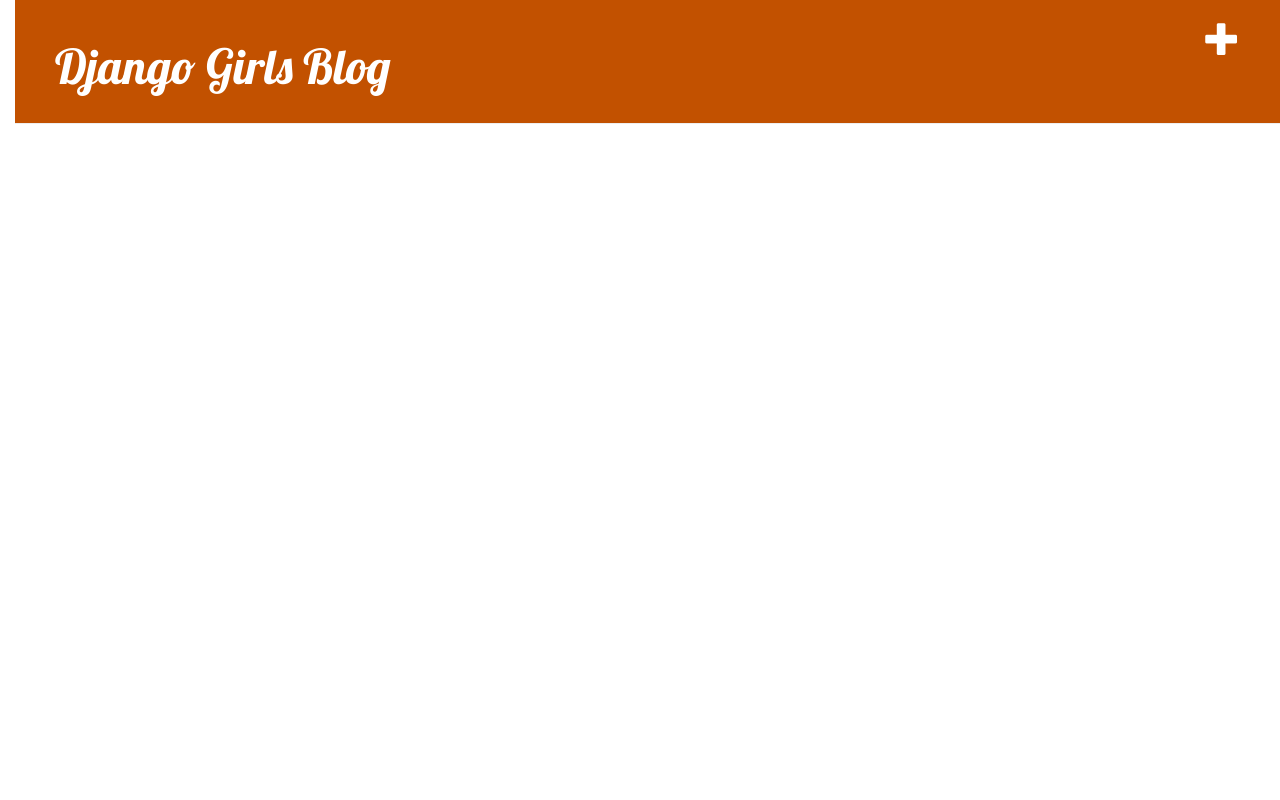
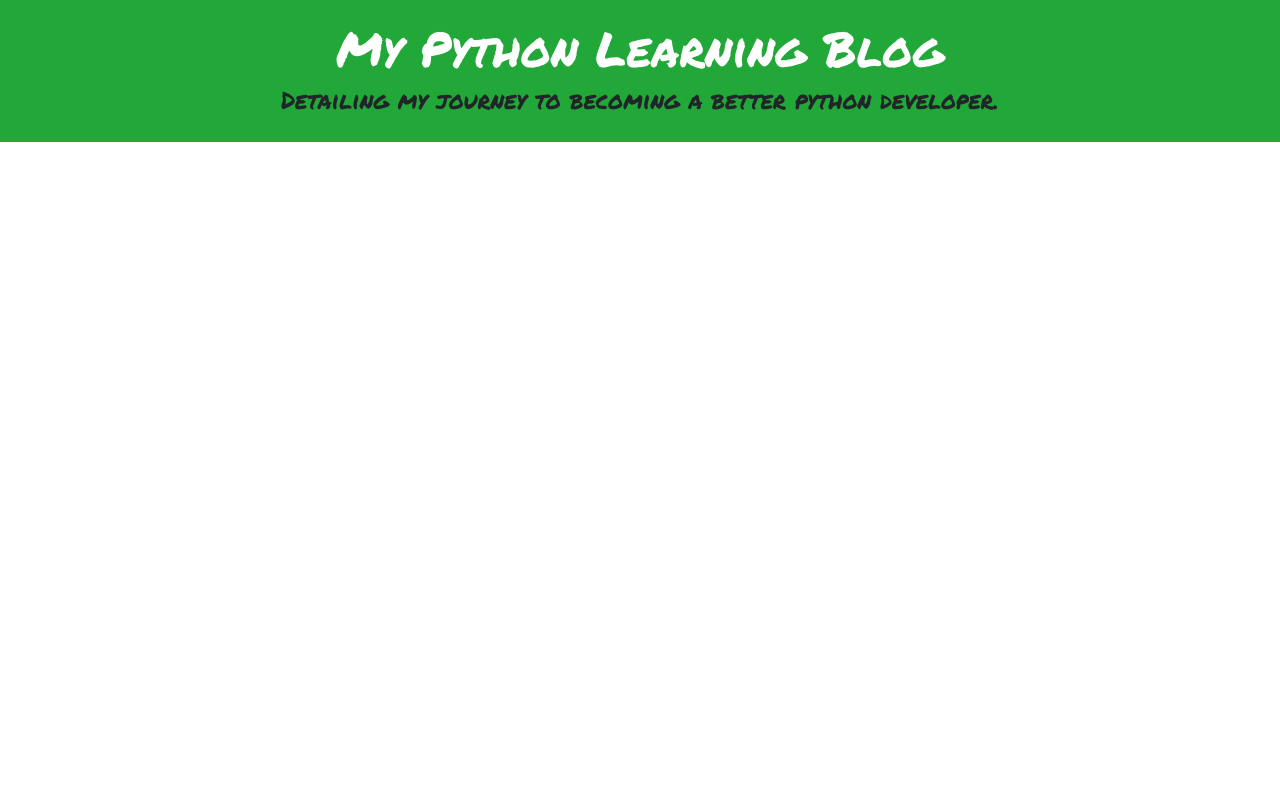
Before and after one commit to ojenksdev/my-first-blog, a Django app: page / in a window 1280 px wide. Run offline with Django 3.2, Linux system fonts and the light colour scheme; the visitor is signed in with stand-in values (Sample User, id 1); data that the repository does not hold is empty; some libraries are stand-ins or nearby versions.

Commit message:
updated everything for personal python blog

```diff
--- a/blog/static/css/blog.css
+++ b/blog/static/css/blog.css
@@ -1,34 +1,53 @@
 h1, a, h2, a {
-    color: #C25100;
-    font-family: 'Lobster';
+    color: #21a838;
+    font-family: 'Permanent Marker', cursive;
 }
 
-body {
-    padding-left: 15px;
+a:hover {
+    color: #1cc413;
 }
 
 .page-header {
-    background-color: #C25100;
+    background-color: #21a838;
     margin-top: 0;
-    padding: 20px 20px 20px 40px;
+    padding: 20px 20px 20px 20px;
+    margin-bottom: 1%;
 }
 
 .page-header h1, .page-header h1 a, .page-header h1 a:visited, .page-header h1 a:active {
-    color: #ffffff;
+    color: #fff;
     font-size: 36pt;
     text-decoration: none;
 }
 
+#pagetitle {
+    text-align:center;
+}
+
 .content {
-    margin-left: 40px;
+    margin: 2%;
 }
 
 h1, h2, h3, h4 {
-    font-family: 'Lobster', cursive;
+    font-family: 'Permanent Marker', cursive;
 }
 
-.date {
-    color: #828282;
+p {
+    font-family: 'Lato', sans-serif;
+}
+
+.date p {
+    color: #9ba0a0;
+    font-family: 'Handlee', cursive;
+    padding-bottom: 2%;
+    padding-top: -12px;
+}
+
+.date_detailed p {
+    color: #9ba0a0;
+    font-family: 'Handlee', cursive;
+    padding-bottom: 2%;
+    margin-top: -3%;
 }
 
 .save {
@@ -40,7 +59,7 @@ h1, h2, h3, h4 {
 }
 
 .top-menu, .top-menu:hover, .top-menu:visited {
-    color: #ffffff;
+    color: #fff;
     float: right;
     font-size: 26pt;
     margin-right: 20px;
--- a/blog/templates/blog/base.html
+++ b/blog/templates/blog/base.html
@@ -1,28 +1,43 @@
 {% load static %}
 <html>
     <head>
-        <title>Django Girls blog</title>
-        <link rel="stylesheet" href="//maxcdn.bootstrapcdn.com/bootstrap/3.2.0/css/bootstrap.min.css">
-        <link rel="stylesheet" href="//maxcdn.bootstrapcdn.com/bootstrap/3.2.0/css/bootstrap-theme.min.css">
-        <link href="//fonts.googleapis.com/css?family=Lobster&subset=latin,latin-ext" rel="stylesheet" type="text/css">
+    <!-- Required meta tags -->
+    <meta charset="utf-8">
+    <meta name="viewport" content="width=device-width, initial-scale=1, shrink-to-fit=no">
+
+    <!-- Bootstrap CSS -->
+    <link rel="stylesheet" href="https://stackpath.bootstrapcdn.com/bootstrap/4.2.1/css/bootstrap.min.css" integrity="sha384-GJzZqFGwb1QTTN6wy59ffF1BuGJpLSa9DkKMp0DgiMDm4iYMj70gZWKYbI706tWS" crossorigin="anonymous">
+
+        <link href="https://fonts.googleapis.com/css?family=Handlee|Kaushan+Script|Lato:300|Permanent+Marker" rel="stylesheet">
         <link rel="stylesheet" href="{% static 'css/blog.css' %}">
+        <title>My Python Blog - Osei Jenkins</title>
     </head>
     <body>
+    <div class="container-fluid">
+        <div class="row">
+            <div class="col-lg page-header">
+
     {% if user.is_authenticated %}
-        <div class="page-header">
+    <div>
             <a href="{% url 'post_new' %}" class="top-menu"><span class="glyphicon glyphicon-plus"></span></a>
     {% endif %}
-            <h1><a href="/">Django Girls Blog</a></h1>
-        </div>
+            <h1 id="pagetitle"><a href="/">My Python Learning Blog</a></h1>
+            <h4 style="text-align:center;">Detailing my journey to becoming a better python developer.</h4>
+    </div>
+      </div>
+            </div>
 
 
-        <div class="content container">
+        <div class="content">
     <div class="row">
-        <div class="col-md-8">
+        <div class="col-lg">
        {% block content %}
        {% endblock %}
         </div>
     </div>
         </div>
+
+
+        </div>
     </body>
 </html>
--- a/blog/templates/blog/post_list.html
+++ b/blog/templates/blog/post_list.html
@@ -4,11 +4,11 @@
 {% block content %}
     {% for post in posts %}
         <div class="posts">
-            <div class="date">
-                {{ post.published_date }}
-            </div>
             <h2><a href="{% url 'post_detail' pk=post.pk %}">{{ post.title }}</a></h2>
             <p>{{ post.text|linebreaksbr }}</p>
         </div>
+ <div class="date">
+     <p>Written on {{ post.published_date }}</p>
+            </div>
     {% endfor %}
 {% endblock %}
```
Also changed, not shown: blog/templates/blog/post_detail.html (+5 -5 lines).
